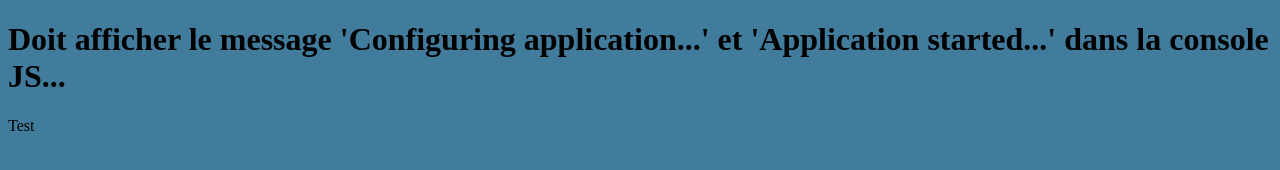
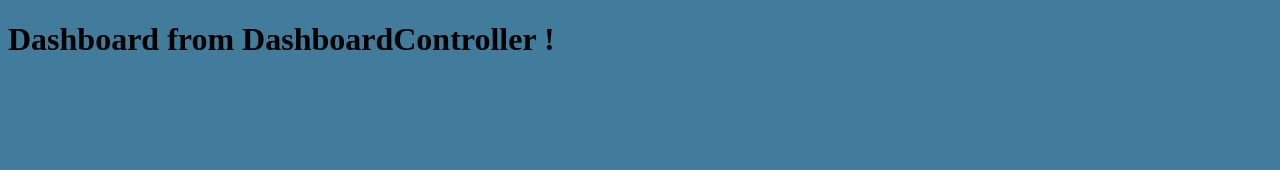
Before and after one commit to robomatix/angularjs-memo-ete-2015, a plain HTML site: page 4-controller-basic-databind/index.html in a window 1280 px wide. Drawn offline with nearby package versions, Linux system fonts and the light colour scheme.

Commit message:
4-controller-basic-databind

```diff
--- a/4-controller-basic-databind/index.html
+++ b/4-controller-basic-databind/index.html
@@ -6,12 +6,12 @@
 
     <link rel="stylesheet" type="text/css" href="css/style.css" />
 </head>
-<body data-ng-app="todo.app">
-<h1>Doit afficher le message 'Configuring application...' et 'Application started...' dans la console JS...</h1>
-<div>
-    Test
+<body ng-app="todo.app">
+<div ng-controller="DashboardController">
+    <h1 ng-bind="title"></h1>
 </div>
 <script src="https://ajax.googleapis.com/ajax/libs/angularjs/1.4.4/angular.min.js"></script>
 <script src="js/app/app.js"></script>
+<script src="js/app/controllers/dashboardController.js"></script>
 </body>
 </html>
--- a/4-controller-basic-databind/js/app/app.js
+++ b/4-controller-basic-databind/js/app/app.js
@@ -1,7 +1,7 @@
 (function () {
     'use strict';
 
-    var app = angular.module('todo.app', []);
+    var app = angular.module('todo.app', ['todo.controllers']);
 
     app.config(appConfig);
     app.run(appRun);
--- /dev/null
+++ b/4-controller-basic-databind/js/app/controllers/dashboardController.js
@@ -0,0 +1,23 @@
+(function () {
+    'use strict';
+
+    var controllers = angular.module('todo.controllers', []);
+
+    /*
+     * Alerte bonne pratique: Un controller étant considéré comme un constructeur en JavaScript, la même convention de nommage s’applique : adieu le camelCase et hello PascalCase.
+     *
+     * Le préfixe des noms de variables avec “$” définit en général des objets relatifs aux modules tiers AngularJS.
+     *
+     * Angular intègre, entre autre, le concept d’injection de dépendances.
+     * Il suffit de lui demander et si l’objet recherché est référencé par le framework, il vous le fournira.
+     * Dans notre cas, nous lui demandons deux objets : le rootScope et le scope.
+     *
+     * Le scope représente le modèle de l’application et le contexte d’exécution pour les expressions...
+     *
+     * Si j'ai bien compris, le rootscope s'applique à l'appli dans son intégralité et le scope seulement à la partie ou il est déclaré, notre contrôleur ici...
+     *
+     */
+    controllers.controller('DashboardController', function ($rootScope, $scope) {
+        $scope.title = 'Dashboard from DashboardController !';
+    });
+})();
```
